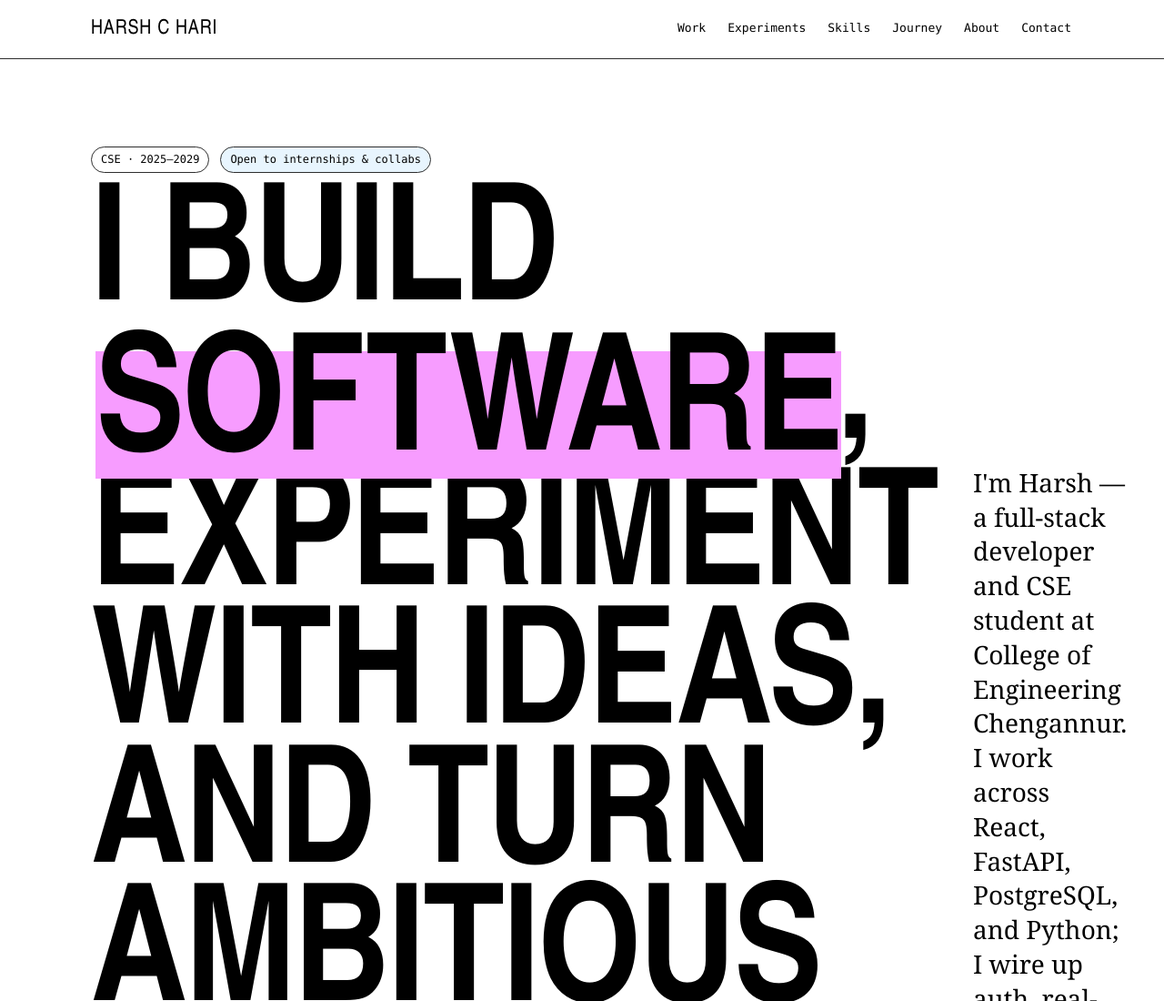
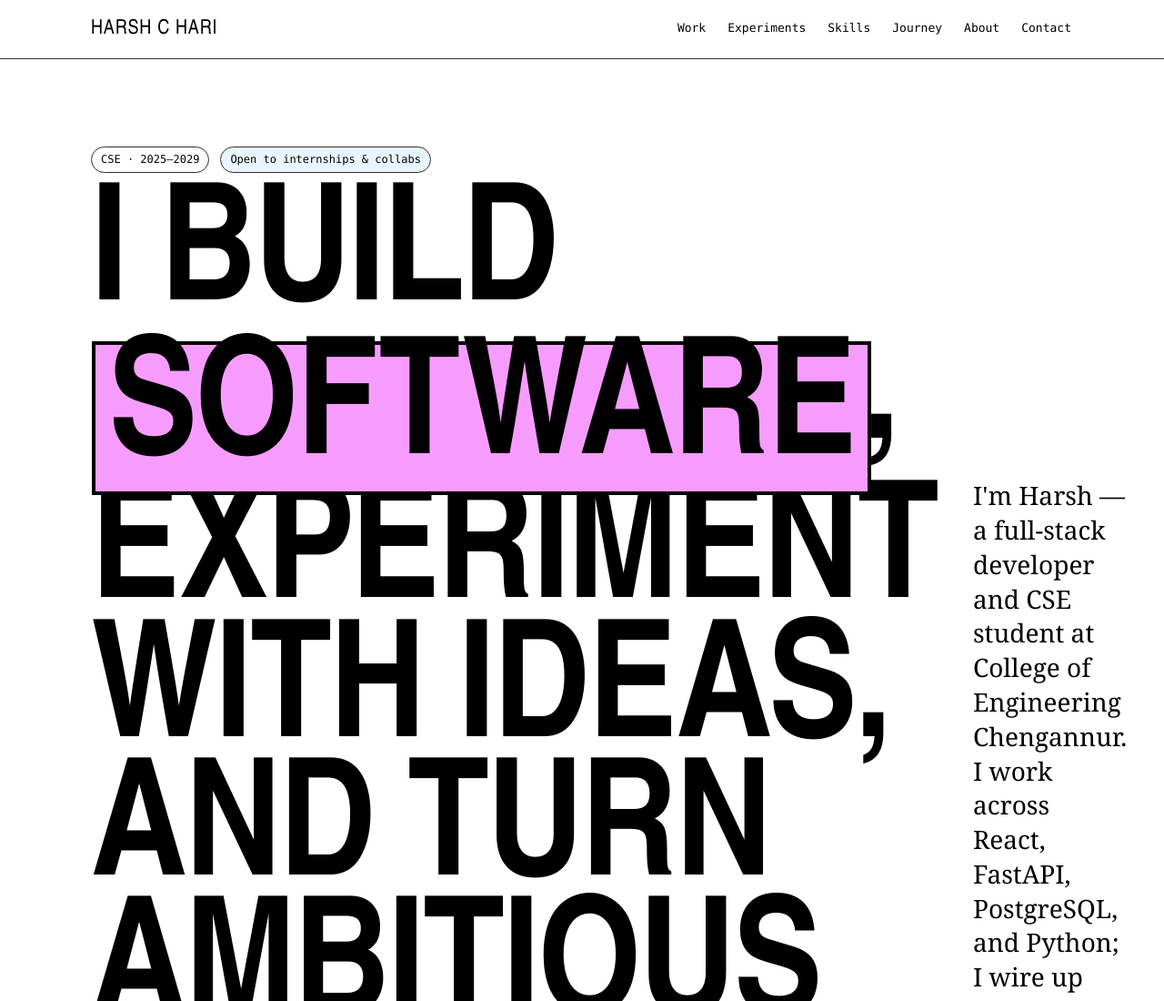
Before and after one commit to Harsh-C-Hari/Portfolio, a plain HTML site: page index.html in a window 1280 px wide. Shown: the top 1100 px of the page at 91% size. Drawn offline with Linux system fonts and the light colour scheme.

Commit message:
style: adjust accent underline vertical alignment, padding, and add border shadow

```diff
--- a/index.html
+++ b/index.html
@@ -482,8 +482,9 @@
       background: var(--c-accent);
       display: inline-block;
       line-height: 0.78;
-      vertical-align: -0.08em;
-      padding: 0;
+      vertical-align: -0.1em;
+      padding: 0.06em 0.08em;
+      box-shadow: 0 0 0 4px var(--c-text);
     }
 
     .hero-sub {
```
